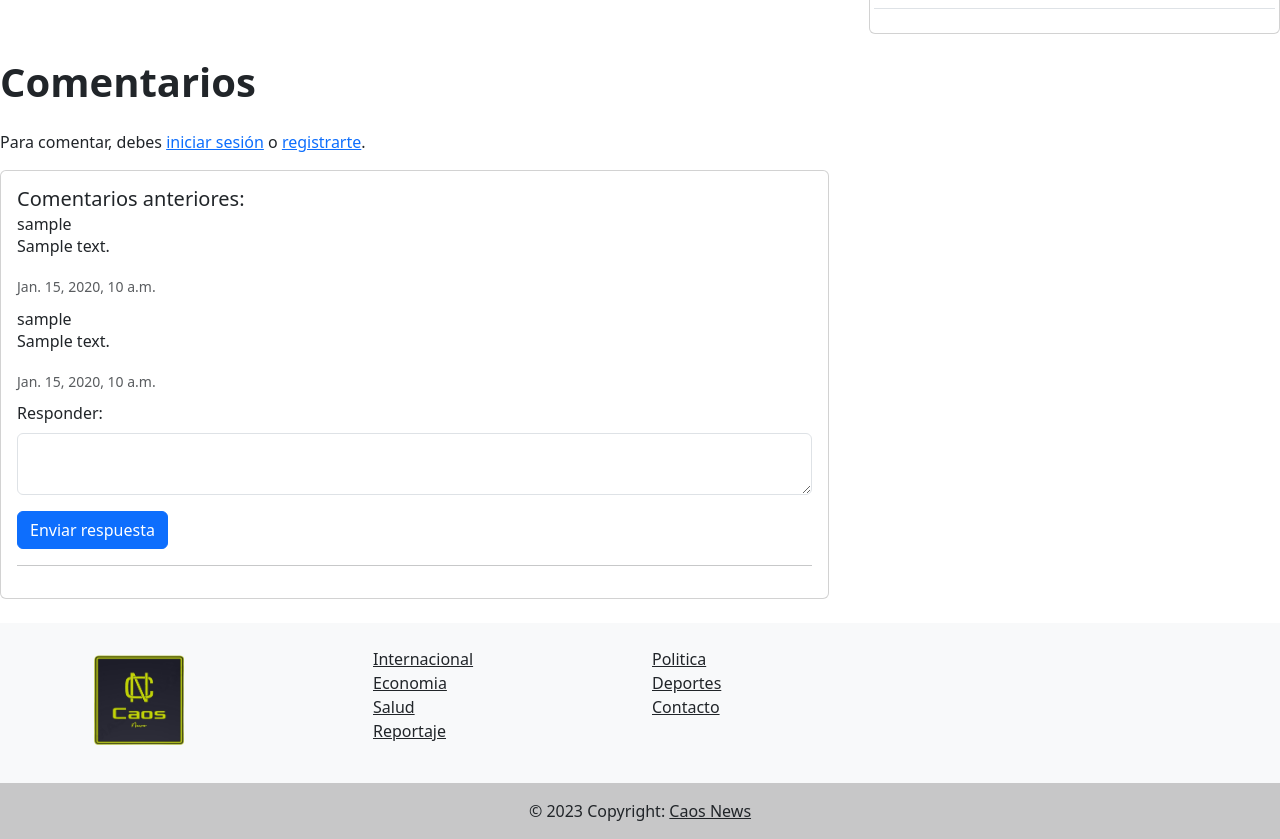
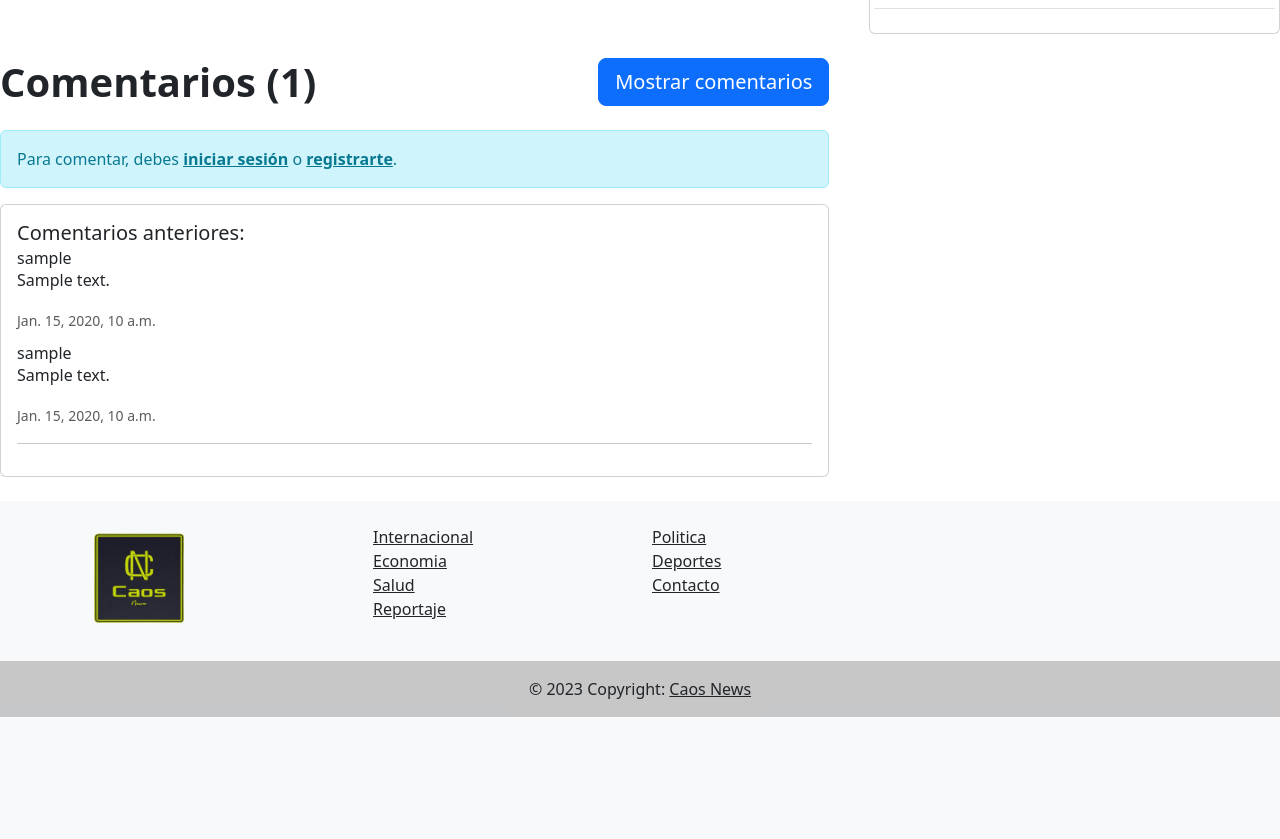
Before and after one commit to Franko9015/Proyectosemestral2023-django, a Django app: template webcaosnews/templates/noticia.html in a window 1280 px wide. Shown: the part 572-1411 px from the top of the page. After the commit the page ends 1289 px from the top, so only its background shows below. Run offline with Django 3.2, Linux system fonts and the light colour scheme; the template is opened without the code that fills it: most values are stand-ins (such as "Sample title", 1, 10 or a date in 2020); some libraries are stand-ins or nearby versions; some web fonts are replaced.

Commit message:
Seccion de comentarios Funcional

```diff
--- a/webcaosnews/templates/ingreso.html
+++ b/webcaosnews/templates/ingreso.html
@@ -60,5 +60,6 @@
   {% endblock contenedor %}
 
 {% block js %}
-  <script src="{%static 'js/script.js'%}"></script>
+
+
 {% endblock js %}
--- a/webcaosnews/templates/noticia.html
+++ b/webcaosnews/templates/noticia.html
@@ -97,7 +97,7 @@
     </div>
 
     <!-- Article title and description - Noticia grande -->
-    <a href="plantilla_noticias_video.html" class="text-dark">
+    <a href="{% url 'NON' articulos_mas_leidos.0.idNoticia %}"" class="text-dark">
       <h5>{{ articulos_mas_leidos.0.Titulo }}</h5>
 
       <p>
@@ -109,7 +109,7 @@
 
     {% for item in articulos_mas_leidos|slice:"1:5" %}
     <!-- News - Formato chico -->
-    <a href="plantilla_noticias_fotos_carrusel.html" class="text-dark">
+    <a href="{% url 'NON' articulos_mas_leidos.0.idNoticia %}" class="text-dark">
       <div class="row mb-4 border-bottom pb-2">
         <div class="col-3">
           <img src="{{ item.miniatura.url }}" class="img-fluid shadow-1-strong rounded" alt="Hollywood Sign on The Hill" />
@@ -129,27 +129,35 @@
 
 
 
-  <!-- Sección de comentarios -->
 <div class="row">
   <div class="col-8">
-    <h1 class="h1 fw-bold my-4">Comentarios</h1>
+    <div class="d-flex justify-content-between align-items-center">
+      <h1 class="h1 fw-bold my-4">Comentarios ({{ comentarios|length }})</h1>
+      <button class="btn btn-primary btn-lg" type="button" data-bs-toggle="collapse" data-bs-target="#commentSection" aria-expanded="true" aria-controls="commentSection">
+        Mostrar comentarios
+      </button>
+    </div>
 
+    <div class="collapse show" id="commentSection">
       {% if user.is_authenticated %}
         <!-- Formulario de comentario -->
         <div class="card mb-4">
           <div class="card-body">
-          <form action="#" method="POST">
+            <form action="#" method="POST" class="mb-2">
               {% csrf_token %}
+              <input type="hidden" name="comentario-padre-id" value="{{ comentario.id }}">
               <div class="mb-3">
-              <label for="comment-text" class="form-label">Agregar comentario:</label>
-              <textarea class="form-control" id="comment-text" name="comment-text" rows="3"></textarea>
+                <label for="reply-text" class="form-label">Responder:</label>
+                <textarea class="form-control" id="reply-text" name="comment-text" rows="2"></textarea>
               </div>
-            <button type="submit" class="btn btn-primary">Enviar comentario</button>
+              <button type="submit" class="btn btn-primary">Enviar respuesta</button>
             </form>
           </div>
         </div>
       {% else %}
-      <p>Para comentar, debes <a href="{% url 'LOG' %}">iniciar sesión</a> o <a href="{% url 'REG' %}">registrarte</a>.</p>
+        <div class="alert alert-info" role="alert">
+          Para comentar, debes <a href="{% url 'LOG' %}" class="alert-link">iniciar sesión</a> o <a href="{% url 'REG' %}" class="alert-link">registrarte</a>.
+        </div>
       {% endif %}
 
       <div class="card mb-4">
@@ -168,16 +176,20 @@
                       <p class="card-text">{{ respuesta.texto }}</p>
                       <p class="card-text"><small class="text-muted">{{ respuesta.fecha }}</small></p>
                     </div>
+                  {% empty %}
+                    <p>No hay respuestas.</p>
                   {% endfor %}
+                  {% if user.is_authenticated %}
                     <form action="#" method="POST" class="mb-2">
                       {% csrf_token %}
                       <input type="hidden" name="comentario-padre-id" value="{{ comentario.id }}">
                       <div class="mb-3">
                         <label for="reply-text" class="form-label">Responder:</label>
-                    <textarea class="form-control" id="reply-text" name="reply-text" rows="2"></textarea>
+                        <textarea class="form-control" id="reply-text" name="comment-text" rows="2"></textarea>
                       </div>
                       <button type="submit" class="btn btn-primary">Enviar respuesta</button>
                     </form>
+                  {% endif %}
                 </div>
               </div>
               <hr>
@@ -188,4 +200,6 @@
         </div>
       </div>
     </div>
+  </div>
+</div>
 {% endblock contenedor %}
```
Also changed, not shown: webcaosnews/views.py (+18 -13 lines), db.sqlite3, webcaosnews/models.py (line endings or trailing spaces). Lines whose indentation alone changed are shown as unchanged.
